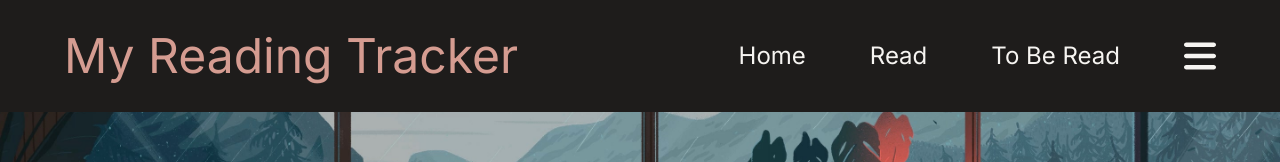
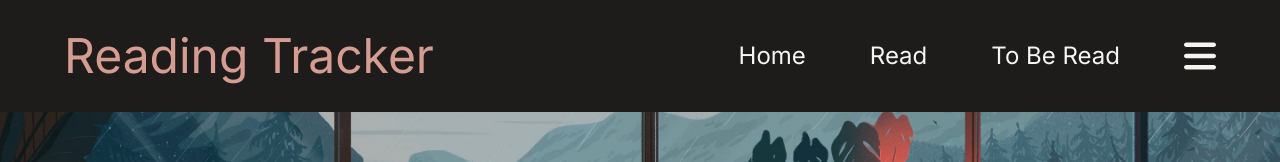
Before and after one commit to shadae-ellmers/my-reading, a Next.js app: page / in a window 1280 px wide. Shown: the top 162 px of the page. Built offline with nearby package versions, Linux system fonts and the light colour scheme; no server answers; the database is empty.

Commit message:
title change

```diff
--- a/app/layout.tsx
+++ b/app/layout.tsx
@@ -21,7 +21,7 @@ export default function RootLayout({
             className="py-8 px-16 flex items-center text-5xl hover:text-mypink"
             href="/"
           >
-            My Reading Tracker
+            Reading Tracker
           </a>
           <div className="flex justify-end pr-8">
             <a
```
